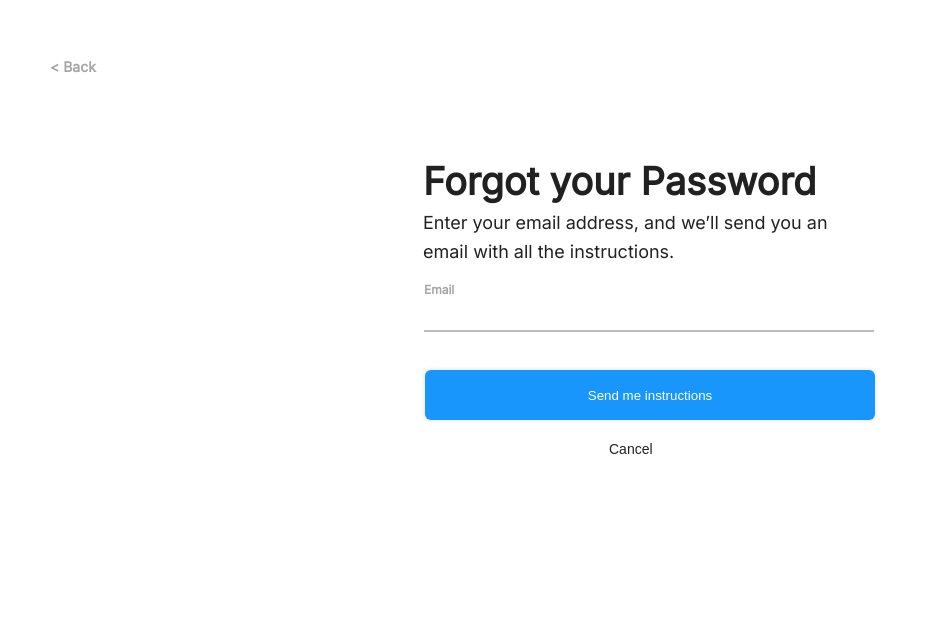
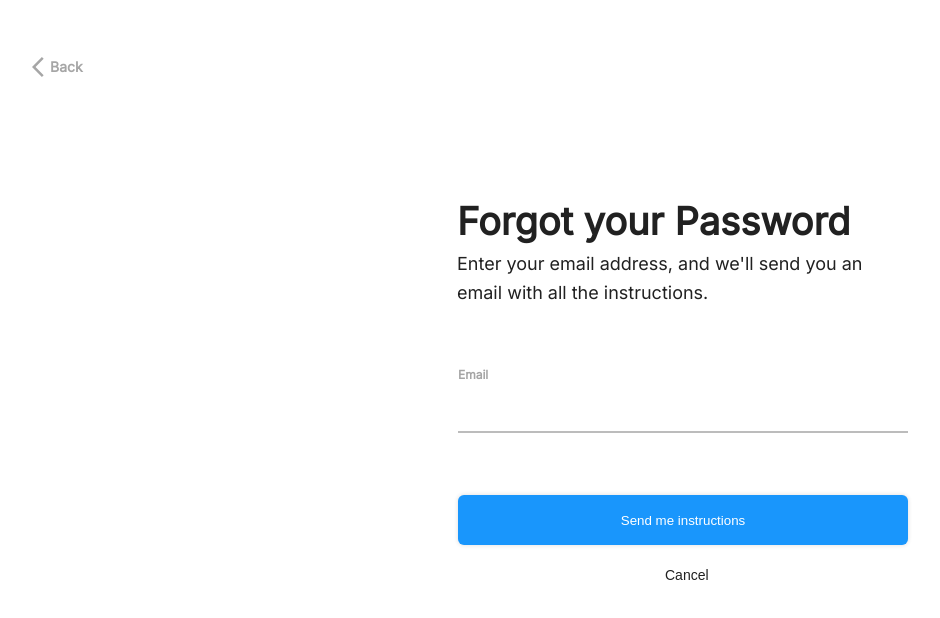
Before and after one commit to vivekkumar004/ProjectRampup, a Next.js app: page /forgotPassword in a window 1280 px wide. Shown: the top 618 px of the page, without its empty margins (38-978 px from the left). Built offline with nearby package versions, Linux system fonts and the light colour scheme.

Commit message:
ui updated

```diff
--- a/pages/forgotPassword/index.tsx
+++ b/pages/forgotPassword/index.tsx
@@ -2,26 +2,26 @@ import type { NextPage } from 'next'
 import Link from 'next/link';
 import styles from "../../styles/forgotPassword.module.css"
 import { useRouter } from 'next/router'
+import ArrowBackIosIcon from '@mui/icons-material/ArrowBackIos';
 
 
 const forgotPassword: NextPage = () => {
-
+    const router = useRouter()
     return (
-        <div>
+        <div className={styles.bodycontainer}>
             <Link href="/">
-                <a className={styles.back_link}>&lt; Back</a>
+                <a className={styles.back_link}><ArrowBackIosIcon className={styles.back_arrow} /> Back</a>
             </Link>
 
             <div className={styles.container}>
                 <p className={styles.text}>Forgot your Password</p>
-                <p className={styles.text2}>Enter your email address, and we’ll send you an email with all the instructions.</p>
+                <p className={styles.text2}>Enter your email address, and we'll send you an email with all the instructions.</p>
                 <p className={styles.email}>Email</p>
                 <input className={styles.input} type="text"></input>
                 <div className={styles.line}></div>
-                <button className={styles.button} type="button" >
-                    <Link href="/forgotPassword/checkMail">
-                        <a className={styles.send}>Send me instructions</a>
-                    </Link></button>
+                <button onClick={() => router.push('/forgotPassword/checkMail')} className={styles.button} type="button" >
+                    Send me instructions
+                </button>
 
                 <button className={styles.btn_cancel} type="button"><Link href="/">
                     <a className={styles.cancel_link}>Cancel</a>
--- a/styles/forgotPassword.module.css
+++ b/styles/forgotPassword.module.css
@@ -16,18 +16,35 @@
     text-decoration: none;
 }
 
+.back_arrow {
+    position: absolute;
+    left: -18px;
+    top: -3px;
+}
+
+.bodycontainer {
+    padding: 0;
+    margin: 0;
+    font-family: 'Inter';
+    overflow: auto;
+    width: 1440px;
+    height: 1059px;
+
+}
 
 .container {
-    position: absolute;
-    top: 120px;
-    left: 461px;
+    position: relative;
+    margin: 196px 0 0 495px;
     font-family: 'Inter';
+    height: 552px;
+    width: 451px;
 }
 
 .text {
     position: absolute;
     width: 401px;
     height: 46px;
+    top: -36px;
     font-style: normal;
     font-weight: 600;
     font-size: 38px;
@@ -37,9 +54,9 @@
 
 .text2 {
     position: absolute;
-    top: 70px;
     width: 451px;
     height: 58px;
+    top: 35px;
     font-style: normal;
     font-weight: 400;
     font-size: 18px;
@@ -49,12 +66,11 @@
 }
 
 .email {
-
     position: absolute;
     width: 32px;
     height: 15px;
     left: 1px;
-    top: 150px;
+    top: 159px;
     font-family: 'Inter';
     font-style: normal;
     font-weight: 600;
@@ -66,11 +82,11 @@
 
 .input {
     position: absolute;
-    width: 450px;
+    width: 445px;
     border: 0;
     outline: 0;
     left: 1px;
-    top: 190px;
+    top: 210px;
 }
 
 .line {
@@ -79,7 +95,7 @@
     width: 450px;
     height: 2px;
     left: 1px;
-    top: 210px;
+    top: 235px;
     opacity: 0.3;
 }
 
@@ -88,8 +104,8 @@
     position: absolute;
     width: 450px;
     height: 50px;
-    left: 2px;
-    top: 250px;
+    left: 1px;
+    top: 299px;
     color: white;
     background: #1996FC;
     border: none;
@@ -101,8 +117,6 @@
     position: absolute;
     width: 47px;
     height: 17px;
-    left: 180px;
-    top: 320px;
     border: none;
     text-align: center;
     font-style: normal;
@@ -113,6 +127,8 @@
     text-align: center;
     color: #212121;
     text-decoration: none;
+    top: 370px;
+    left: 202px;
 }
 
 .cancel_link {
@@ -120,35 +136,48 @@
     color: #212121
 }
 
-.send {
-    text-decoration: none;
-    color: #FFFFFF;
+/* forgotpassword/checkmail */
+
+.checkmail_text {
+    position: absolute;
+    width: 318px;
+    height: 46px;
+    left: 495px;
+    top: 196px;
+    font-family: 'Inter';
+    font-style: normal;
+    font-weight: 600;
+    font-size: 38px;
+    line-height: 46px;
+    color: #212121;
 }
 
-.checkMail_text {
+.checkMail_text3 {
     position: absolute;
     width: 451px;
-    height: 58px;
-    left: 2px;
-    top: 70px;
+    height: 29px;
+    left: 495px;
+    top: 346px;
     font-family: 'Inter';
     font-style: normal;
     font-weight: 400;
     font-size: 18px;
     line-height: 29px;
     color: #212121;
+
 }
 
 .checkMail_text2 {
     position: absolute;
     width: 451px;
-    height: 29px;
-    left: 2px;
-    top: 150px;
+    height: 58px;
+    left: 495px;
+    top: 265px;
     font-family: 'Inter';
     font-style: normal;
     font-weight: 400;
     font-size: 18px;
     line-height: 29px;
     color: #212121;
+
 }
```
Also changed, not shown: pages/forgotPassword/checkMail.tsx (+8 -6 lines), pages/index.tsx (+43 -5 lines), styles/Home.module.css (+7 -0 lines).
